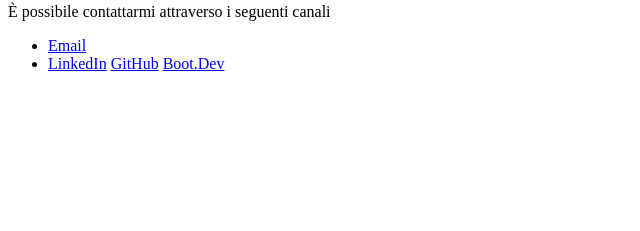
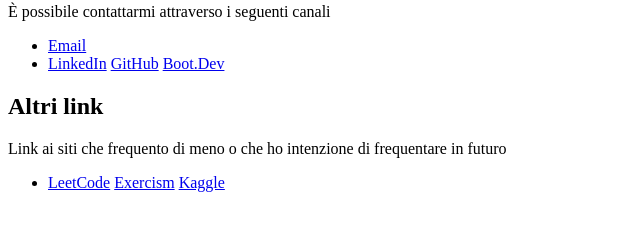
Before and after one commit to AlessandroKuz/alessandrokuz.github.io, a website: page contatti.html in a window 1280 px wide. Shown: the part 113-344 px from the top of the page, without its empty margins (0-640 px from the left). Drawn offline with Linux system fonts and the light colour scheme.

Commit message:
feat(contacts): add other coding related links

```diff
--- a/contatti.html
+++ b/contatti.html
@@ -28,5 +28,14 @@
         <a href="https://www.boot.dev/u/kuz21">Boot.Dev</a>
       </li>
     </ul>
+    <h2>Altri link</h2>
+    <p>Link ai siti che frequento di meno o che ho intenzione di frequentare in futuro</p>
+    <ul>
+      <li>
+        <a href="http://leetcode.com/u/AlessandroKuz">LeetCode</a>
+        <a href="https://exercism.org/profiles/AlessandroKuz">Exercism</a>
+        <a href="http://https://www.kaggle.com/alessandrokuz">Kaggle</a>
+      </li>
+    </ul>
   </body>
 </html>
```
